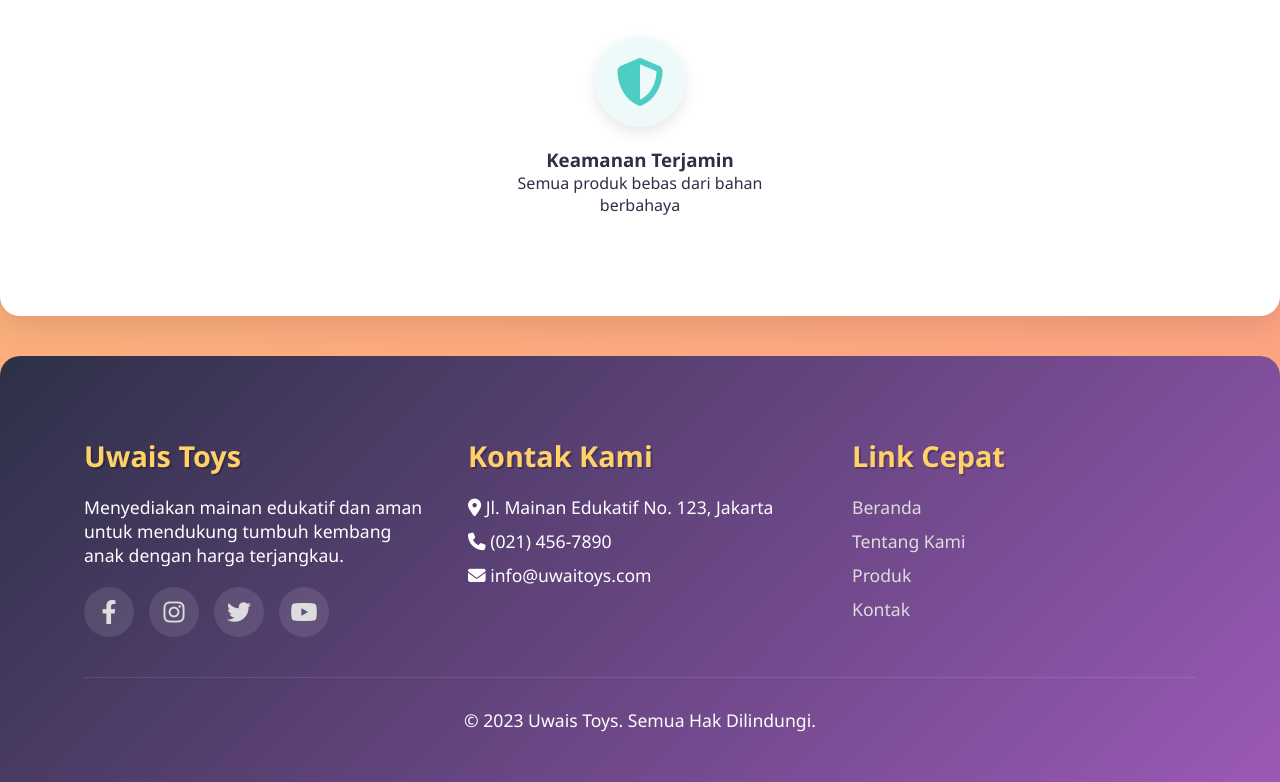
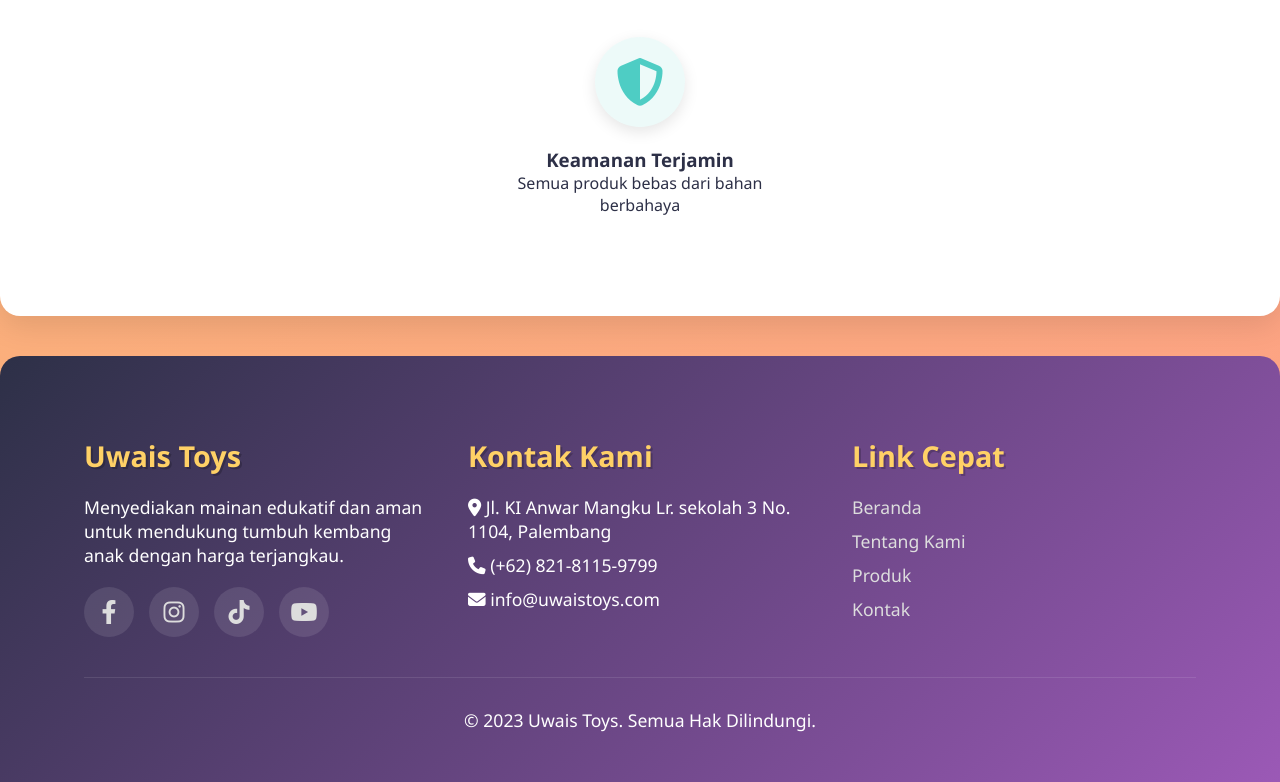
Before and after one commit to Uwais-Toys/uwaistoys1, a plain HTML site: page index.html in a window 1280 px wide. Shown: the part 3901-4683 px from the top of the page. Drawn offline with Linux system fonts and the light colour scheme.

Commit message:
Aktualisieren von index.html

```diff
--- a/index.html
+++ b/index.html
@@ -794,15 +794,16 @@
                     <div class="social-icons">
                         <a href="#"><i class="fab fa-facebook-f"></i></a>
                         <a href="#"><i class="fab fa-instagram"></i></a>
-                        <a href="#"><i class="fab fa-twitter"></i></a>
+                        <a href="#"><i class="fab fa-tiktok"></i></a>
                         <a href="#"><i class="fab fa-youtube"></i></a>
+
                     </div>
                 </div>
                 <div class="footer-section">
                     <h3>Kontak Kami</h3>
-                    <p><i class="fas fa-map-marker-alt"></i> Jl. Mainan Edukatif No. 123, Jakarta</p>
-                    <p><i class="fas fa-phone"></i> (021) 456-7890</p>
-                    <p><i class="fas fa-envelope"></i> info@uwaitoys.com</p>
+                    <p><i class="fas fa-map-marker-alt"></i> Jl. KI Anwar Mangku Lr. sekolah 3 No. 1104, Palembang</p>
+                    <p><i class="fas fa-phone"></i> (+62) 821-8115-9799 </p>
+                    <p><i class="fas fa-envelope"></i> info@uwaistoys.com</p>
                 </div>
                 <div class="footer-section">
                     <h3>Link Cepat</h3>
```
